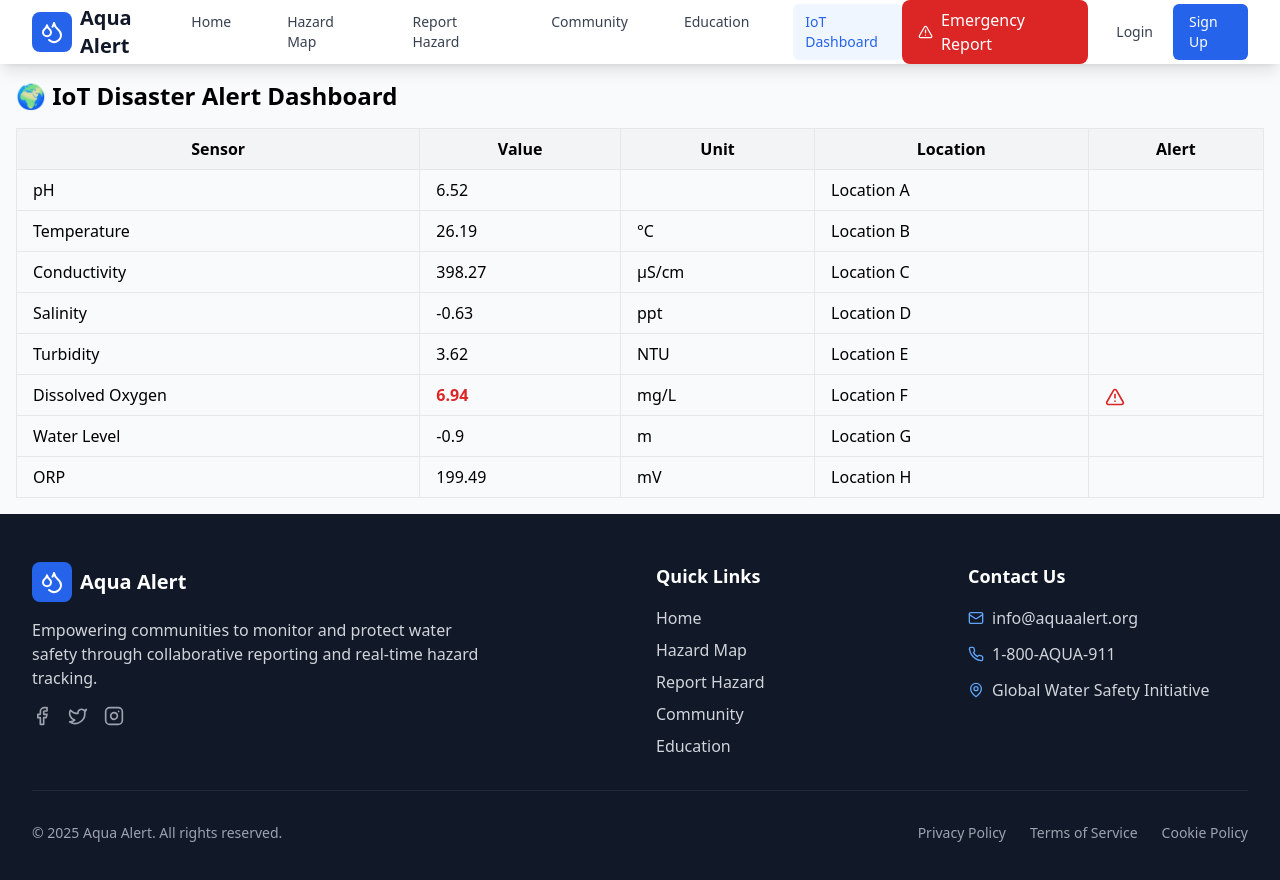
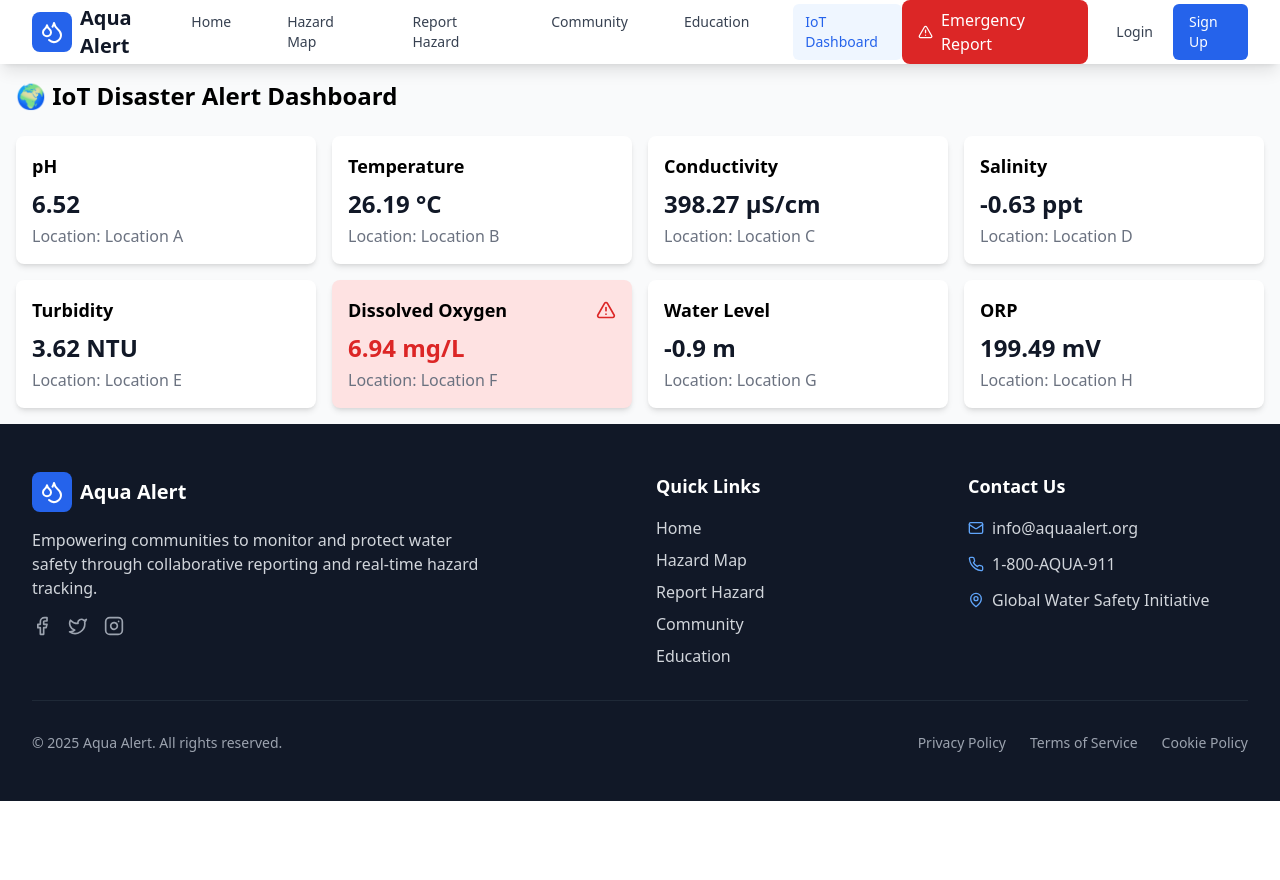
Before and after one commit to mounikapothula1106-creator/aqua-alert, a React (Vite) app: page /iot-dashboard in a window 1280 px wide. Shown: the top 880 px of the page. After the commit the page ends 801 px from the top, so only its background shows below. Built offline with nearby package versions, Linux system fonts and the light colour scheme.

Commit message:
Update IotDashboard.tsx

```diff
--- a/src/IotDashboard.tsx
+++ b/src/IotDashboard.tsx
@@ -37,41 +37,32 @@ const IotDashboard: React.FC = () => {
 
   return (
     <div className="p-4">
-      <h1 className="text-2xl font-bold mb-4">
+      <h1 className="text-2xl font-bold mb-6">
         🌍 IoT Disaster Alert Dashboard
       </h1>
-      <table className="min-w-full border border-gray-300">
-        <thead>
-          <tr className="bg-gray-100">
-            <th className="px-4 py-2 border">Sensor</th>
-            <th className="px-4 py-2 border">Value</th>
-            <th className="px-4 py-2 border">Unit</th>
-            <th className="px-4 py-2 border">Location</th>
-            <th className="px-4 py-2 border">Alert</th>
-          </tr>
-        </thead>
-        <tbody>
+      <div className="grid grid-cols-1 sm:grid-cols-2 md:grid-cols-3 lg:grid-cols-4 gap-4">
         {sensors.map((sensor) => (
-            <tr key={sensor.name}>
-              <td className="px-4 py-2 border">{sensor.name}</td>
-              <td
-                className={`px-4 py-2 border ${
-                  sensor.value > sensor.threshold ? "text-red-600 font-bold" : ""
+          <div
+            key={sensor.name}
+            className={`p-4 rounded-lg shadow-md transition-colors ${
+              sensor.value > sensor.threshold ? "bg-red-100" : "bg-white"
             }`}
           >
-                {sensor.value}
-              </td>
-              <td className="px-4 py-2 border">{sensor.unit}</td>
-              <td className="px-4 py-2 border">{sensor.location}</td>
-              <td className="px-4 py-2 border">
+            <div className="flex items-center justify-between mb-2">
+              <h2 className="font-semibold text-lg">{sensor.name}</h2>
               {sensor.value > sensor.threshold && (
-                  <AlertTriangle className="h-5 w-5 text-red-600 inline-block" />
+                <AlertTriangle className="h-5 w-5 text-red-600" />
               )}
-              </td>
-            </tr>
+            </div>
+            <p className={`text-2xl font-bold ${
+              sensor.value > sensor.threshold ? "text-red-600" : "text-gray-900"
+            }`}>
+              {sensor.value} {sensor.unit}
+            </p>
+            <p className="text-gray-500 mt-1">Location: {sensor.location}</p>
+          </div>
         ))}
-        </tbody>
-      </table>
+      </div>
     </div>
   );
 };
```
Lines whose indentation alone changed are shown as unchanged.
